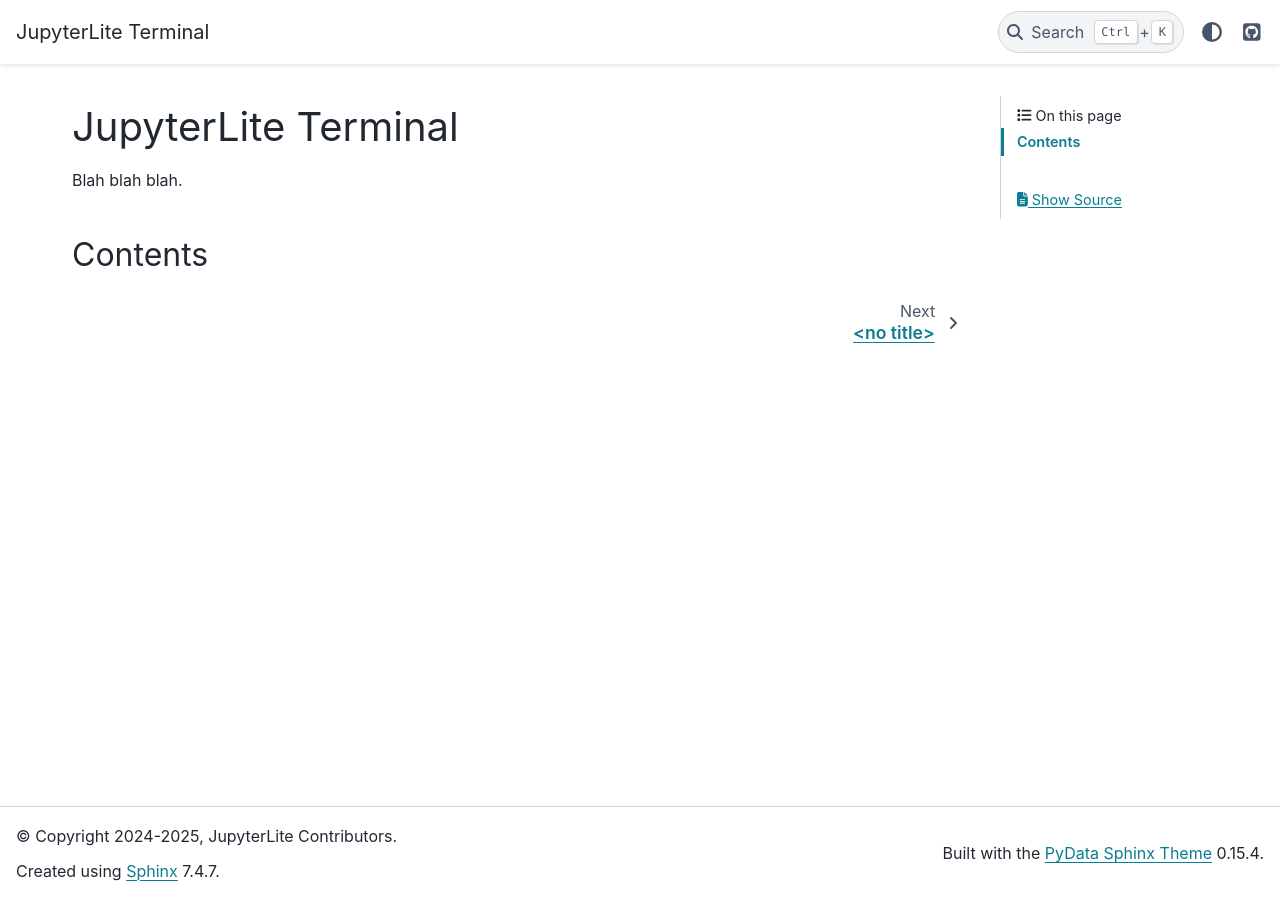
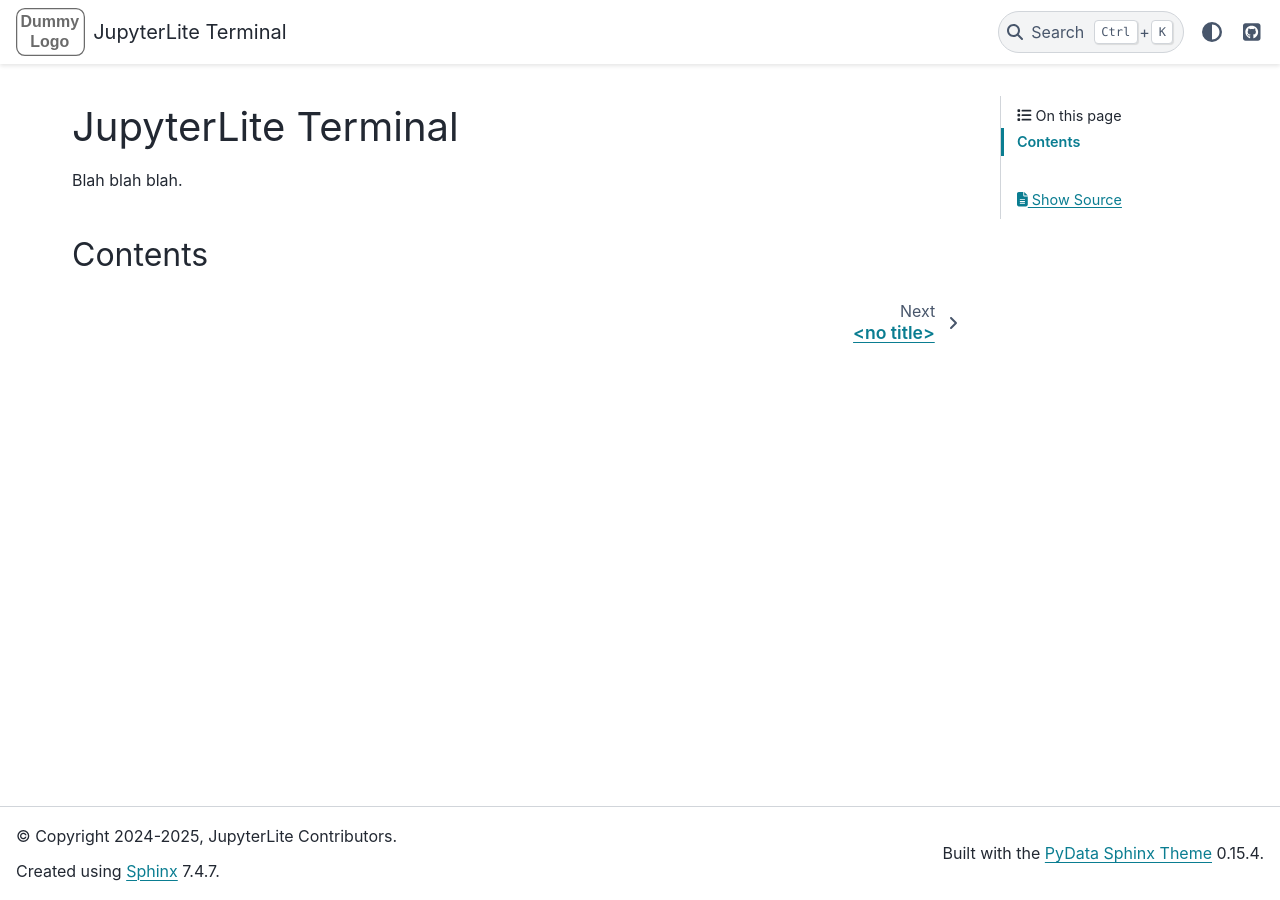
Before and after one commit to jupyterlite/terminal, a Sphinx documentation site: the page built from docs/index.md, in a window 1280 px wide. Built offline with Sphinx 7.4.7 and the PyData theme 0.15.4, drawn with Linux system fonts in a browser that asks for light colours.

Commit message:
Add dummy logos

```diff
--- a/docs/conf.py
+++ b/docs/conf.py
@@ -21,5 +21,11 @@
 html_theme = "pydata_sphinx_theme"
 html_theme_options = {
     "github_url": PACKAGE_JSON["homepage"],
+    "logo": {
+        "alt_text": "JupyterLite Terminal - Home",
+        "image_dark": "_static/terminal_logo_dark.svg",
+        "image_light": "_static/terminal_logo_light.svg",
+        "text": "JupyterLite Terminal",
+   }
 }
 html_title = "JupyterLite Terminal"
```
Also changed, not shown: docs/_static/terminal_logo_dark.svg (added), docs/_static/terminal_logo_light.svg (added).
